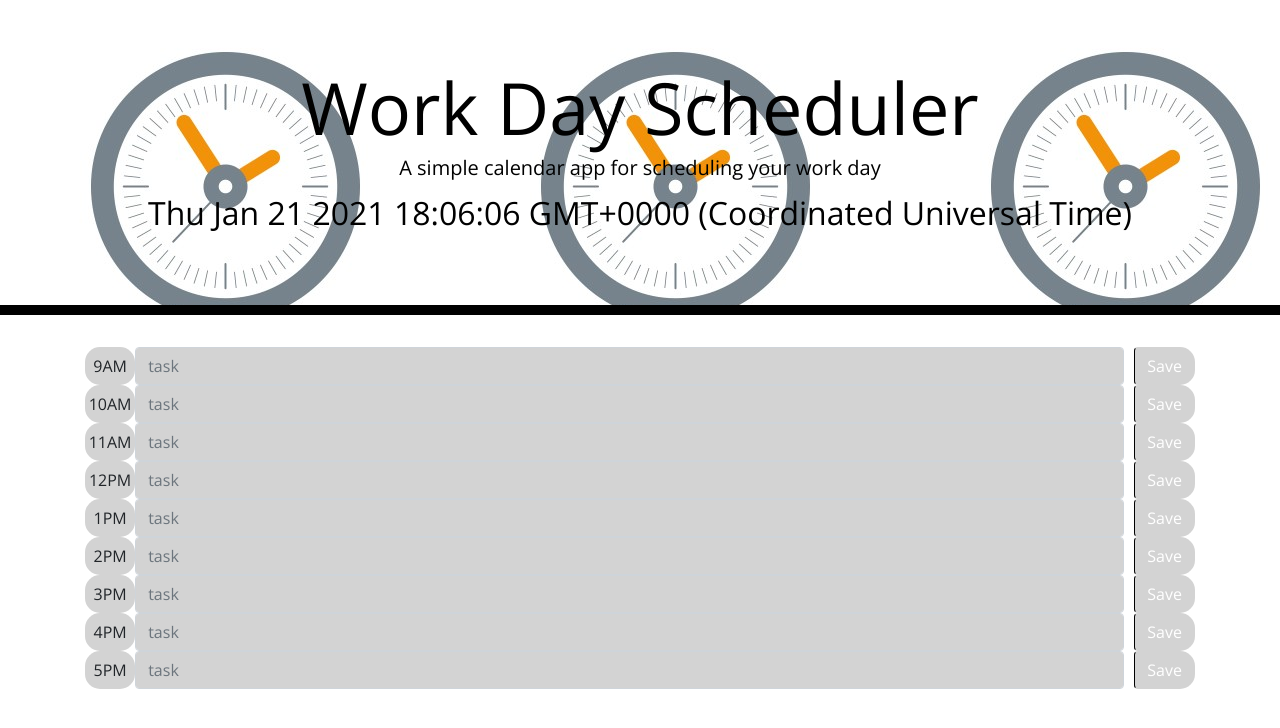
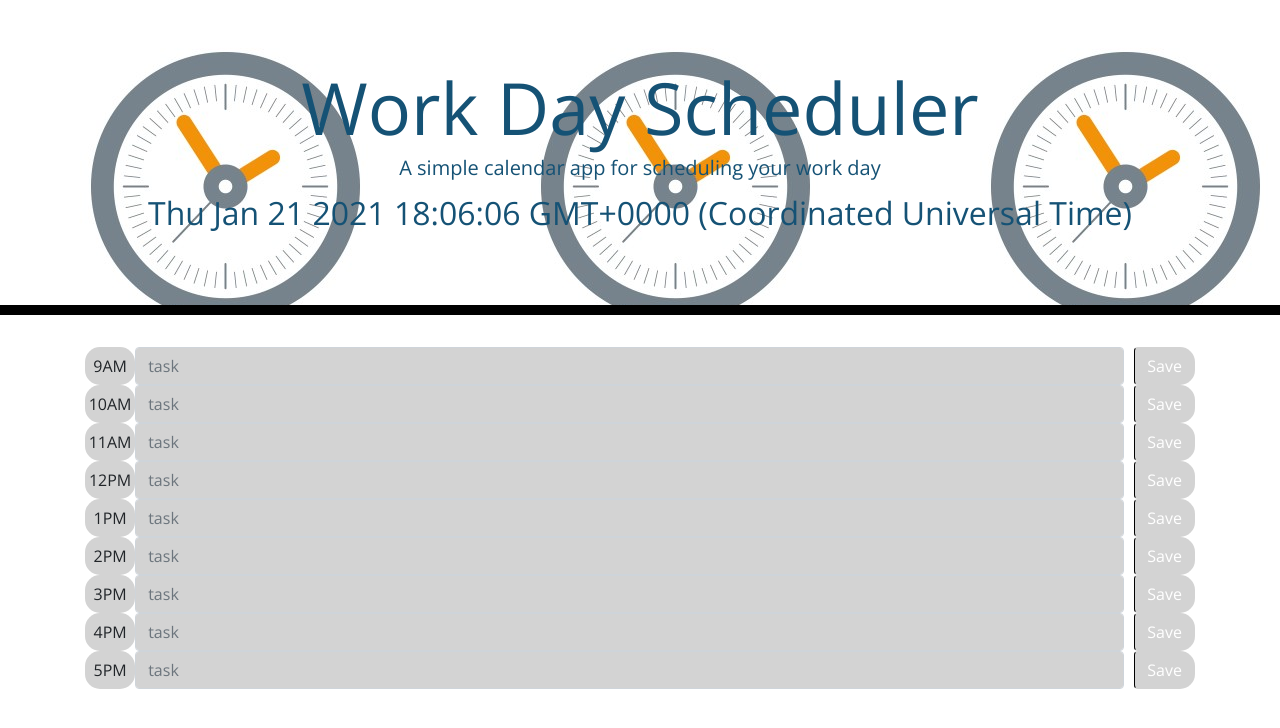
Before and after one commit to pfdemarco/Scheduler, a plain HTML site: page Planner/index.html in a window 1280 px wide. Drawn offline with nearby package versions, Linux system fonts and the light colour scheme.

Commit message:
added an init functions need to change time on hour

```diff
--- a/Planner/scheduler.js
+++ b/Planner/scheduler.js
@@ -12,6 +12,7 @@ $(document).ready(function() {
     },1000);
   }
 
+  function init(){
     //need to make the past present future color row effects//$H = 9,10,11,12,13,14,15,16,17 as 9,10,11,12,1,2,3,4,5
     if (whatTimeIsIt.$H == 9){
       //make 9 pink
@@ -184,7 +185,7 @@ $(document).ready(function() {
       $("#task5").css("background-color", " #d3d3d3");
       $("#save5").css("background-color", " #d3d3d3");
     }
-
+  }
 
   //if any button on the form is clicked save the data from description and time-block into teh local storage
   //this is the most beautiful thing ever and it just clicked with me
@@ -202,6 +203,7 @@ $(document).ready(function() {
     console.log(y.siblings(".form-group").children(".time-block").val());
   });
 
+  init();
   //window.localStorage.clear;  //dont do this per instructions but it would be maybe something to include in init()
   //console.log(whatTimeIsIt.$H);
   setTime();//all function callers go here
--- a/Planner/style.css
+++ b/Planner/style.css
@@ -20,7 +20,7 @@ textarea{
 .jumbotron {
   text-align: center;
   background-color: transparent;
-  color: black;
+  color: #155275;
   border-radius: 0;
   border-bottom: 10px solid black;
   background-image: url("../Oracle-Scheduler.jpg");
```
Lines whose indentation alone changed are shown as unchanged.
